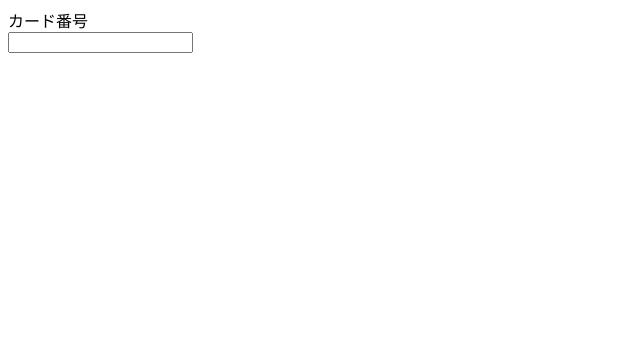
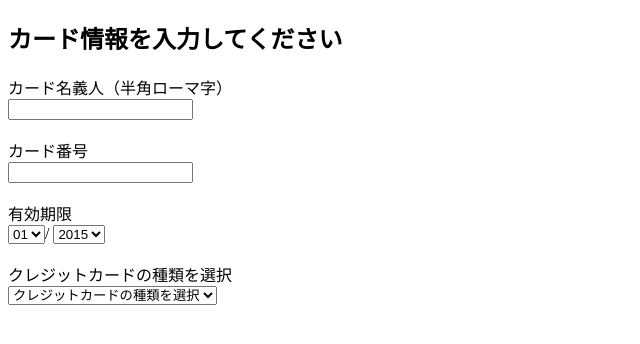
Before and after one commit to ohde-sg/ohde-sg.github.io, a plain HTML site: page index.html in a window 1280 px wide. Shown: the whole page, without its empty margins (0-640 px from the left). Drawn offline with Linux system fonts and the light colour scheme.

Commit message:
add others

```diff
--- a/index.html
+++ b/index.html
@@ -4,7 +4,61 @@
         <meta charaset="utf-8"/>
     </head>
     <body>
+      <h2>カード情報を入力してください</h2>
+
+      <label for="cc-name">カード名義人（半角ローマ字）</label><br>
+      <input id="cc-name" name="cardName" type="text"><br><br>
+
       <label for="cc-number">カード番号</label><br>
       <input id="cc-number" name="cardNumber" type="tel" size="20" maxlength="20"><br><br>
+
+      <label for="cc-expiration-month">有効期限</label><br>
+      <select id="cc-expiration-month" name="cardExpirationMonth">
+          <option value="1" selected="selected">01</option>
+          <option value="2">02</option>
+          <option value="3">03</option>
+          <option value="4">04</option>
+          <option value="5">05</option>
+          <option value="6">06</option>
+          <option value="7">07</option>
+          <option value="8">08</option>
+          <option value="9">09</option>
+          <option value="10">10</option>
+          <option value="11">11</option>
+          <option value="12">12</option>
+      </select>/
+      <select id="cc-expiration-year" name="cardExpirationYear">
+          <option value="2015" selected="selected">2015</option>
+          <option value="2016">2016</option>
+          <option value="2017">2017</option>
+          <option value="2018">2018</option>
+          <option value="2019">2019</option>
+          <option value="2020">2020</option>
+          <option value="2021">2021</option>
+          <option value="2022">2022</option>
+          <option value="2023">2023</option>
+          <option value="2024">2024</option>
+          <option value="2025">2025</option>
+          <option value="2026">2026</option>
+          <option value="2027">2027</option>
+          <option value="2028">2028</option>
+          <option value="2029">2029</option>
+          <option value="2030">2030</option>
+          <option value="2031">2031</option>
+          <option value="2032">2032</option>
+          <option value="2033">2033</option>
+          <option value="2034">2034</option>
+          <option value="2035">2035</option>
+      </select><br><br>
+
+      <label for="cc-type">クレジットカードの種類を選択</label><br>
+      <select id="cc-type" name="cardType">
+          <option value="">クレジットカードの種類を選択</option>
+          <option value="V">VISA</option>
+          <option value="M">MasterCard</option>
+          <option value="J">JCB</option>
+          <option value="A">American Express</option>
+          <option value="D">DinersClub</option>
+      </select><br><br>
     </body>
 </html>
```
